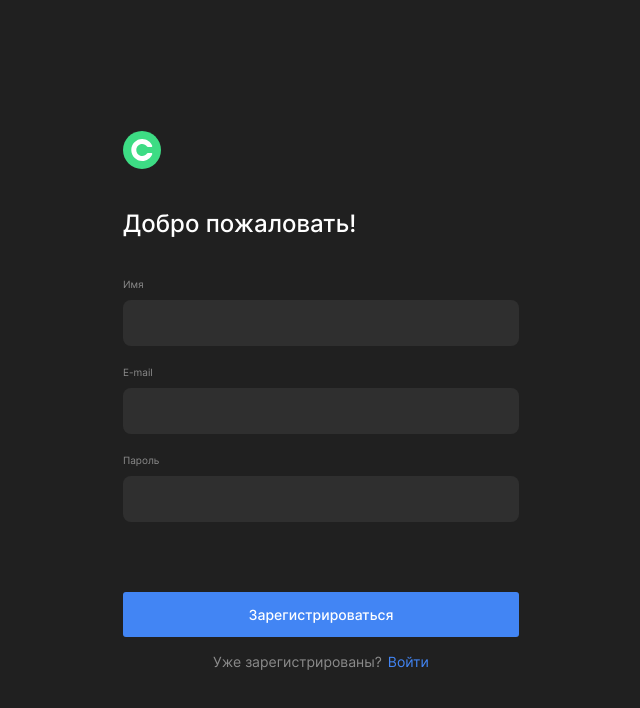
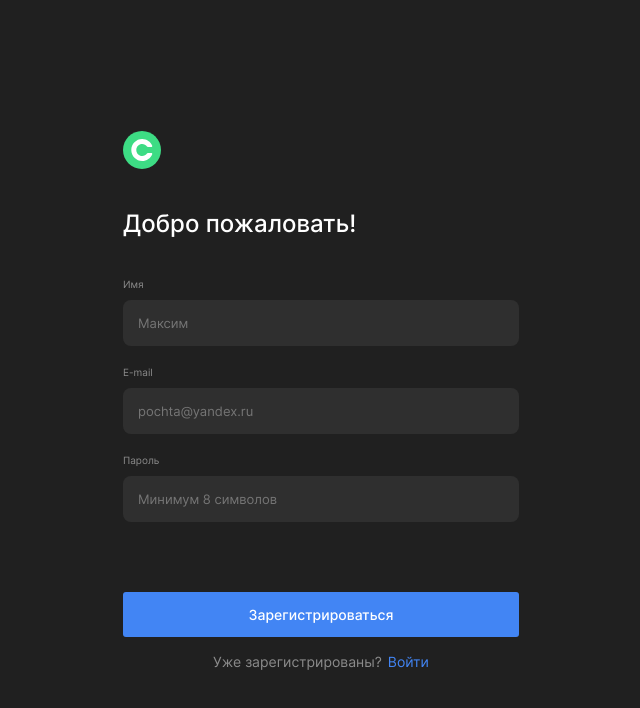
Before and after one commit to konstantinovmax/movies-explorer-frontend, a React (Create React App) app: page /signup in a window 1280 px wide. Shown: the top 708 px of the page, without its empty margins (319-959 px from the left). Built offline with nearby package versions, Linux system fonts and the light colour scheme.

Commit message:
fix: исправить ошибки

```diff
--- a/src/components/AboutMe/AboutMe.js
+++ b/src/components/AboutMe/AboutMe.js
@@ -1,5 +1,4 @@
 import React from 'react';
-import { Link } from 'react-router-dom';
 import './AboutMe.css';
 import studentPhoto from '../../images/MK.jpg';
 
@@ -13,8 +12,8 @@ function AboutMe() {
                     <p className="about-me__profession">Фронтенд-разработчик, 28 лет</p>
                     <p className="about-me__description">Почему я решил стать разработчиком? Во время работы в компаниях BIA-Technologies и Группе ЛСР мне приходилось взаимодействовать с разработчиками в рамках проектной деятельности в роли аналитика. Для понимания процесса разработки мне необходимо было обладать техническими знаниями, поэтому я изучал процесс разработки и практиковался сам. В результате меня настолько увлек процесс программирования, что я решил стать веб-разработчиком, чтобы непосредственно самому вести разработку. В веб-разработке я выбрал направление Фронтенд, потому что мне нравится работать с интерфейсом и видеть результат своей работы.</p>
                     <div className="about-me__links-container">
-                        <Link to="#" className="about-me__link">Facebook</Link>
-                        <Link to="#" className="about-me__link">Github</Link>
+                        <a href="https://www.facebook.com/konstantinovmax" className="about-me__link" target="_blank" rel="noreferrer">Facebook</a>
+                        <a href="https://github.com/konstantinovmax" className="about-me__link" target="_blank" rel="noreferrer">Github</a>
                     </div>
                 </div>
                 <img className="about-me__photo" src={studentPhoto} alt="Фото студента" />
--- a/src/components/Header/Header.js
+++ b/src/components/Header/Header.js
@@ -1,6 +1,6 @@
 import React from 'react';
 import { Route, Switch } from 'react-router-dom';
-import { Link, NavLink } from 'react-router-dom';
+import { Link } from 'react-router-dom';
 import './Header.css';
 import projectLogo from '../../images/header-logo.svg';
 import Navigation from '../Navigation/Navigation';
--- a/src/components/Login/Login.js
+++ b/src/components/Login/Login.js
@@ -11,10 +11,27 @@ function Login() {
                 <form className="login__form">
                     <h1 className="login__title">Рады видеть!</h1>
                     <p className="login__input-name">E-mail</p>
-                    <input type="email" className="login__input" />
+                    <input
+                    type="email"
+                    className="login__input"
+                    placeholder="pochta@yandex.ru"
+                    autoComplete="none"
+                    pattern="^([\w.*-]+@([\w-]+\.)+[\w-]{2,4})?$"
+                    required
+                    />
                     <span id="login-input-error" class="login__input-error"></span>
                     <p className="login__input-name">Пароль</p>
-                    <input type="password" className="login__input" />
+                    <input
+                    type="password"
+                    className="login__input"
+                    placeholder="Минимум 8 символов"
+                    autoComplete="none"
+                    minLength="8"
+                    maxLength="30"
+                    pattern="^\S*$"
+                    title="Не допускается использование пробела в пароле"
+                    required
+                    />
                     <span id="login-input-error" class="login__input-error"></span>
                     <button type="submit" className="login__submit-button">Войти</button>
                     <div className="login__question-container">
--- a/src/components/MoviesCard/MoviesCard.css
+++ b/src/components/MoviesCard/MoviesCard.css
@@ -22,6 +22,12 @@
     font-weight: 400;
     line-height: 9px;
     color: #fff;
+    cursor: pointer;
+}
+
+.movies-card__add-button:hover {
+    opacity: 0.8;
+    transition: ease .3s;
 }
 
 .movies-card__already-added-icon {
@@ -35,7 +41,6 @@
     background-image: url(../../images/already-added-icon.svg);
     background-repeat: no-repeat;
     background-position: center;
-    cursor: pointer;
 }
 
 .movies-card__delete-button {
@@ -50,6 +55,11 @@
     background-repeat: no-repeat;
     background-position: center;
     cursor: pointer;
+}
+
+.movies-card__delete-button:hover {
+    opacity: 0.8;
+    transition: ease .3s;
 }
 
 .movies-card__image {
--- a/src/components/Portfolio/Portfolio.js
+++ b/src/components/Portfolio/Portfolio.js
@@ -1,5 +1,4 @@
 import React from 'react';
-import { Link } from 'react-router-dom';
 import './Portfolio.css';
 import portfolioLinkIcon from '../../images/portfolio-link-icon.svg';
 
@@ -7,20 +6,20 @@ function Portfolio() {
     return (
         <section className="portfolio">
             <h2 className="portfolio__section-title">Портфолио</h2>
-            <Link to="#" className="portfolio__link-container">
+            <a href="https://konstantinovmax.github.io/how-to-learn/" className="portfolio__link-container" target="_blank" rel="noreferrer">
                 <p className="portfolio__link-text">Статичный сайт</p>
                 <img className="portfolio__link-icon" src={portfolioLinkIcon} alt="Иконка ссылки" />
-            </Link>
+            </a>
             <span className="portfolio__line" />
-            <Link to="#" className="portfolio__link-container">
+            <a href="https://konstantinovmax.github.io/russian-travel/" className="portfolio__link-container" target="_blank" rel="noreferrer">
                 <p className="portfolio__link-text">Адаптивный сайт</p>
                 <img className="portfolio__link-icon" src={portfolioLinkIcon} alt="Иконка ссылки" />
-            </Link>
+            </a>
             <span className="portfolio__line" />
-            <Link to="#" className="portfolio__link-container">
+            <a href="https://mestomk.students.nomoredomains.monster/" className="portfolio__link-container" target="_blank" rel="noreferrer">
                 <p className="portfolio__link-text">Одностраничное приложение</p>
                 <img className="portfolio__link-icon" src={portfolioLinkIcon} alt="Иконка ссылки" />
-            </Link>
+            </a>
         </section>
     );
 }
--- a/src/components/Register/Register.js
+++ b/src/components/Register/Register.js
@@ -11,13 +11,37 @@ function Register() {
                 <form className="register__form">
                     <h1 className="register__title">Добро пожаловать!</h1>
                     <p className="register__input-name">Имя</p>
-                    <input type="text" className="register__input" />
+                    <input
+                    type="text"
+                    className="register__input"
+                    placeholder="Максим"
+                    minLength="2"
+                    maxLength="30"
+                    required
+                    />
                     <span id="register-input-error" class="register__input-error"></span>
                     <p className="register__input-name">E-mail</p>
-                    <input type="email" className="register__input" />
+                    <input
+                    type="email"
+                    className="register__input"
+                    placeholder="pochta@yandex.ru"
+                    autoComplete="none"
+                    pattern="^([\w.*-]+@([\w-]+\.)+[\w-]{2,4})?$"
+                    required
+                    />
                     <span id="register-input-error" class="register__input-error"></span>
                     <p className="register__input-name">Пароль</p>
-                    <input type="password" className="register__input" />
+                    <input
+                    type="password"
+                    className="register__input"
+                    placeholder="Минимум 8 символов"
+                    autoComplete="none"
+                    minLength="8"
+                    maxLength="30"
+                    pattern="^\S*$"
+                    title="Не допускается использование пробела в пароле"
+                    required
+                    />
                     <span id="register-input-error" class="register__input-error"></span>
                     <button type="submit" className="register__submit-button">Зарегистрироваться</button>
                     <div className="register__question-container">
--- a/src/components/SearchForm/SearchForm.js
+++ b/src/components/SearchForm/SearchForm.js
@@ -6,7 +6,14 @@ function SearchForm() {
     return (
         <form className="search-form">
             <div className="search-form__container">
-                <input type="text" className="search-form__input" placeholder="Фильм" />
+                <input
+                type="text"
+                className="search-form__input"
+                placeholder="Фильм"
+                minLength="2"
+                maxLength="30"
+                required
+                />
                 <button type="submit" className="search-form__button" />
             </div>
             <FilterCheckbox />
```
Also changed, not shown: src/components/Footer/Footer.js (+7 -21 lines), src/components/Profile/Profile.js (+10 -2 lines), 2 other files (tests, documents, lock files or other folders).
